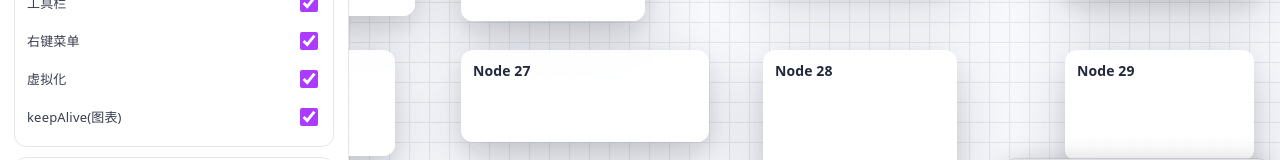
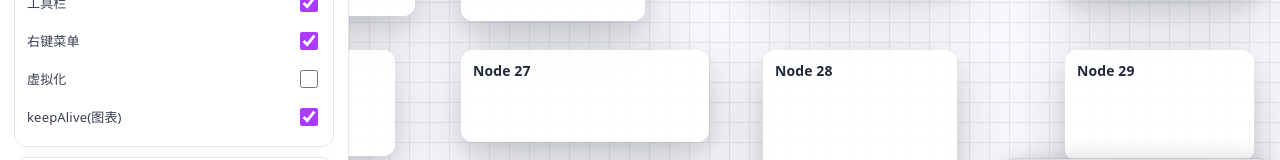
Before and after one commit to qiuyulc/infinite-map, a React (Vite) app in the folder playground/: page / in a window 1280 px wide. Shown: the part 468-628 px from the top of the page. Built offline with nearby package versions, Linux system fonts and the light colour scheme.

Commit message:
chore(playground): disable virtualization by default

```diff
--- a/playground/src/App.tsx
+++ b/playground/src/App.tsx
@@ -74,7 +74,7 @@ export default function App() {
   const [zoomDockEnabled, setZoomDockEnabled] = useState(true);
   const [toolbarEnabled, setToolbarEnabled] = useState(true);
   const [contextMenuEnabled, setContextMenuEnabled] = useState(true);
-  const [virtualizationEnabled, setVirtualizationEnabled] = useState(true);
+  const [virtualizationEnabled, setVirtualizationEnabled] = useState(false);
   const [keepAliveEnabled, setKeepAliveEnabled] = useState(true);
 
   // 编辑模式（用于验证 editable/editMode 与变更出口）
```
